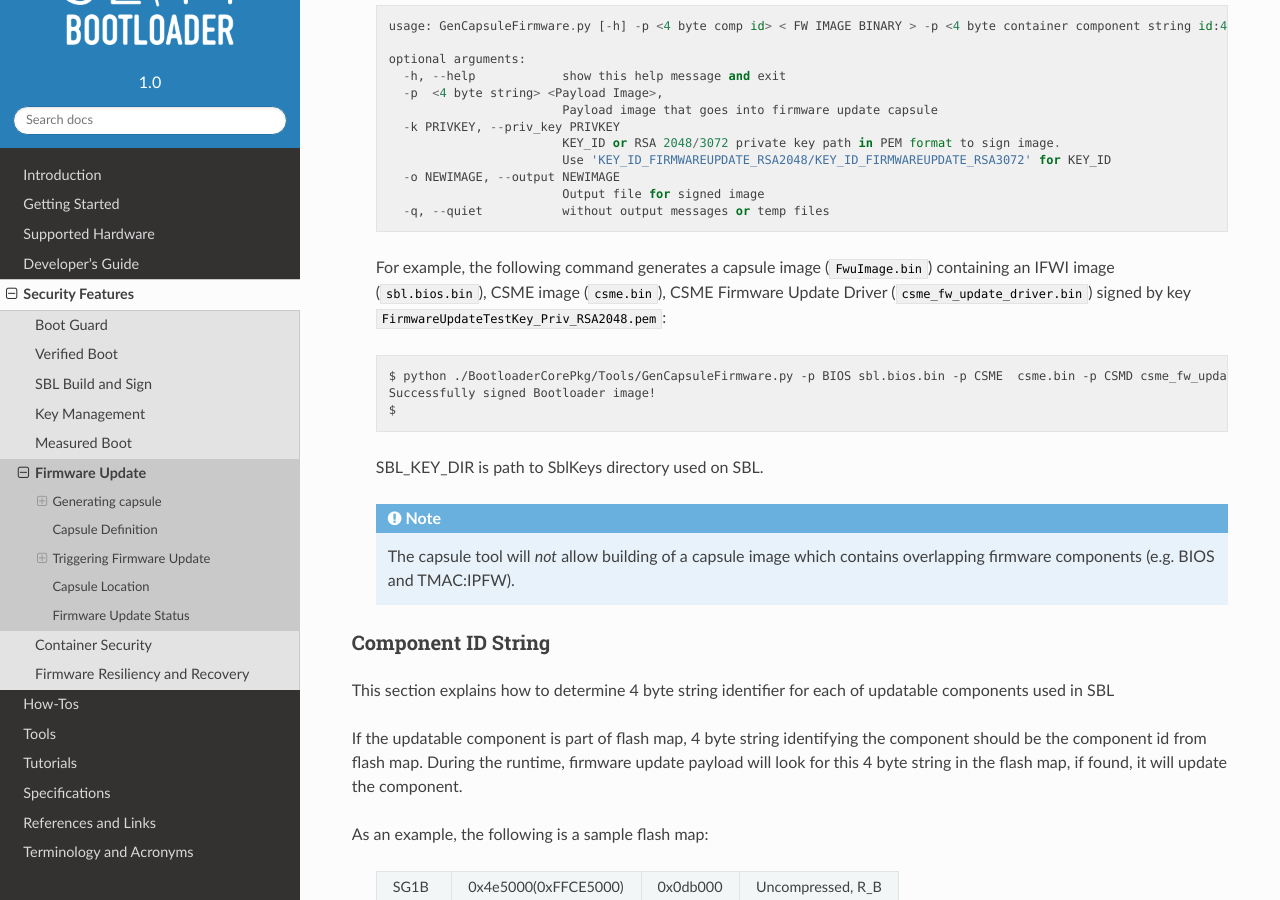
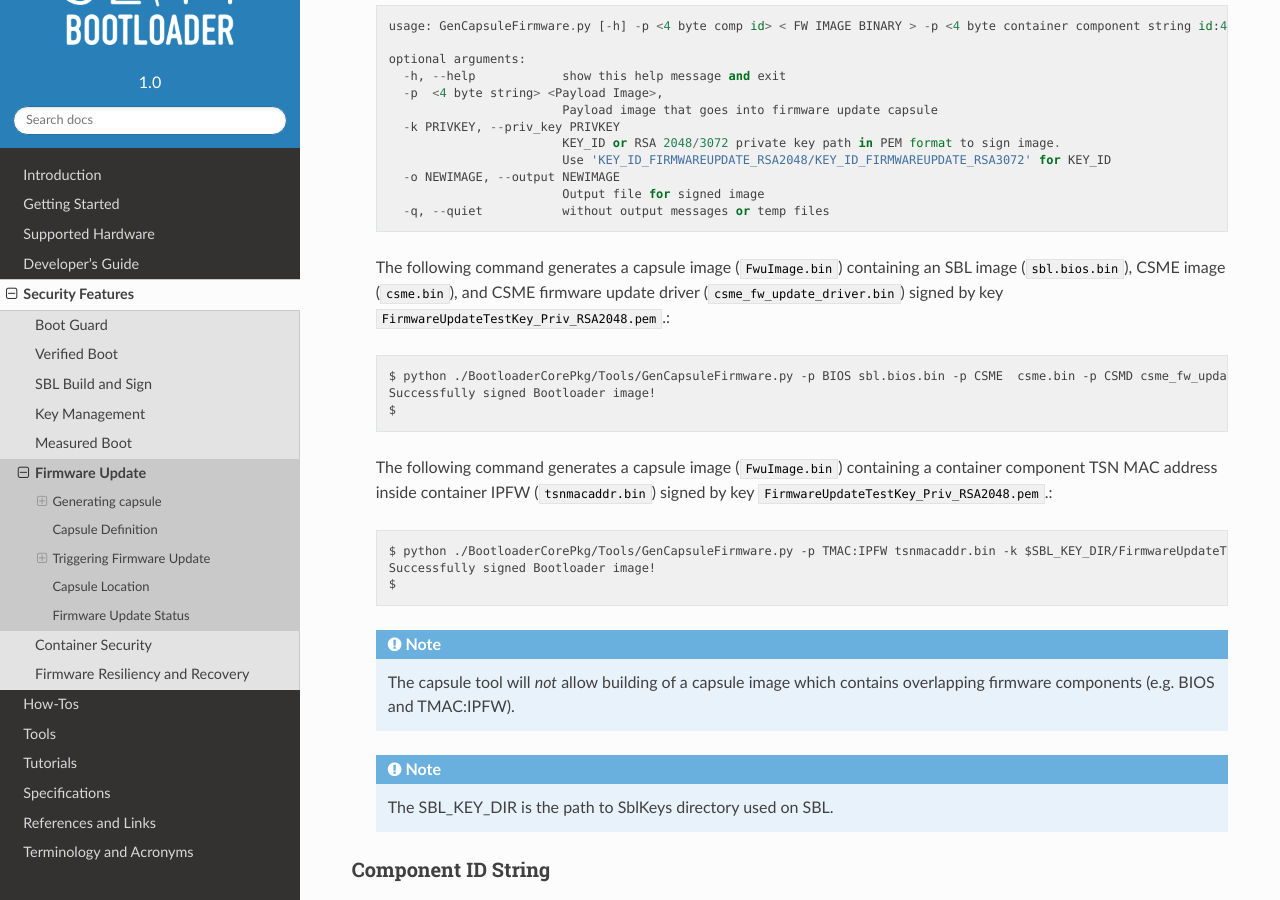
Before and after one commit to slimbootloader/documentation, a Sphinx documentation site: the page built from source/security/firmware-update.rst, in a window 1280 px wide and 900 px high, scrolled down 2016 px. Built offline with Sphinx 7.4.7 and the Read the Docs theme 2.0.0, drawn with Linux system fonts in a browser that asks for light colours.

Commit message:
Give example for building FW update capsule with TMAC:IPFW
Signed-off-by: Sean McGinn <sean.mcginn@intel.com>

```diff
--- a/source/security/firmware-update.rst
+++ b/source/security/firmware-update.rst
@@ -103,15 +103,23 @@ After gathering required firmware binaries, capsule image can be generated using
                             Output file for signed image
       -q, --quiet           without output messages or temp files
 
-  For example, the following command generates a capsule image (``FwuImage.bin``) containing an IFWI image (``sbl.bios.bin``), CSME image (``csme.bin``), CSME Firmware Update Driver (``csme_fw_update_driver.bin``) signed by key ``FirmwareUpdateTestKey_Priv_RSA2048.pem``::
+  The following command generates a capsule image (``FwuImage.bin``) containing an SBL image (``sbl.bios.bin``), CSME image (``csme.bin``), and CSME firmware
+  update driver (``csme_fw_update_driver.bin``) signed by key ``FirmwareUpdateTestKey_Priv_RSA2048.pem``.::
 
     $ python ./BootloaderCorePkg/Tools/GenCapsuleFirmware.py -p BIOS sbl.bios.bin -p CSME  csme.bin -p CSMD csme_fw_update_driver.bin -k $SBL_KEY_DIR/FirmwareUpdateTestKey_Priv_RSA2048.pem -o FwuImage.bin
     Successfully signed Bootloader image!
     $
 
-  SBL_KEY_DIR is path to SblKeys directory used on |SPN|.
+  The following command generates a capsule image (``FwuImage.bin``) containing a container component TSN MAC address inside container IPFW (``tsnmacaddr.bin``)
+  signed by key ``FirmwareUpdateTestKey_Priv_RSA2048.pem``.::
+
+    $ python ./BootloaderCorePkg/Tools/GenCapsuleFirmware.py -p TMAC:IPFW tsnmacaddr.bin -k $SBL_KEY_DIR/FirmwareUpdateTestKey_Priv_RSA2048.pem -o FwuImage.bin
+    Successfully signed Bootloader image!
+    $
 
   .. Note:: The capsule tool will *not* allow building of a capsule image which contains overlapping firmware components (e.g. BIOS and TMAC:IPFW).
+  .. Note:: The SBL_KEY_DIR is the path to SblKeys directory used on |SPN|.
+
 
 Component ID String
 ^^^^^^^^^^^^^^^^^^^^^^^^^^^^^^
```
